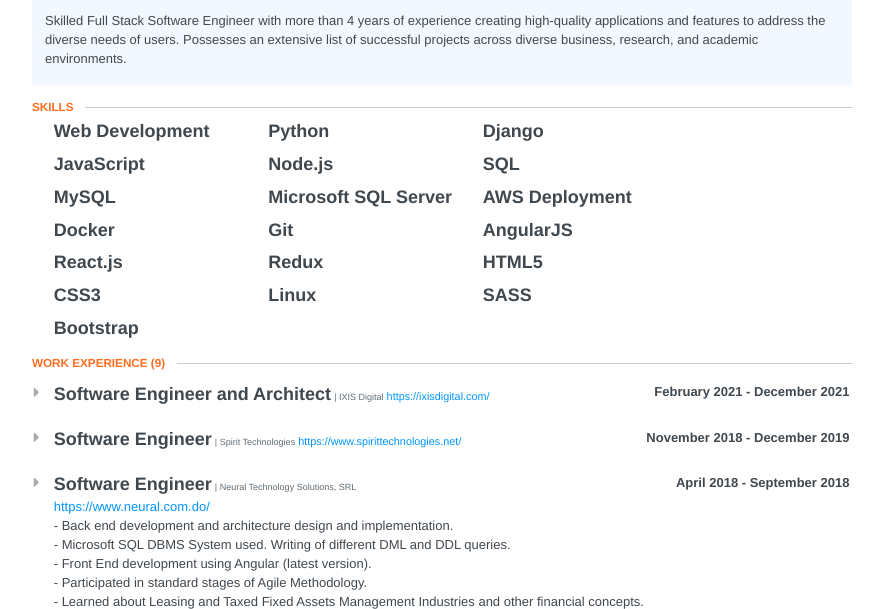
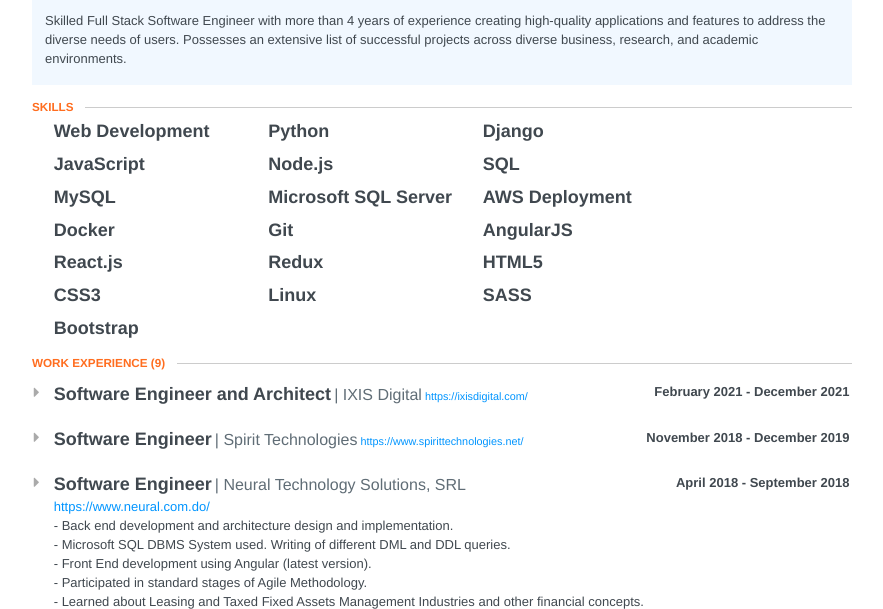
Before and after one commit to marioscience/marioscience.github.io, a website: page index.html in a window 1280 px wide. Shown: the part 187-796 px from the top of the page, without its empty margins (198-1081 px from the left). Drawn offline with Linux system fonts and the light colour scheme.

Commit message:
restoring font-size

```diff
--- a/index.html
+++ b/index.html
@@ -392,7 +392,7 @@ h2.section-title {
 .awarder {
     color: #606d76;
     font-weight: 500;
-    font-size: smaller;
+    font-size: medium;
 }
 
 .section header .date {
```
